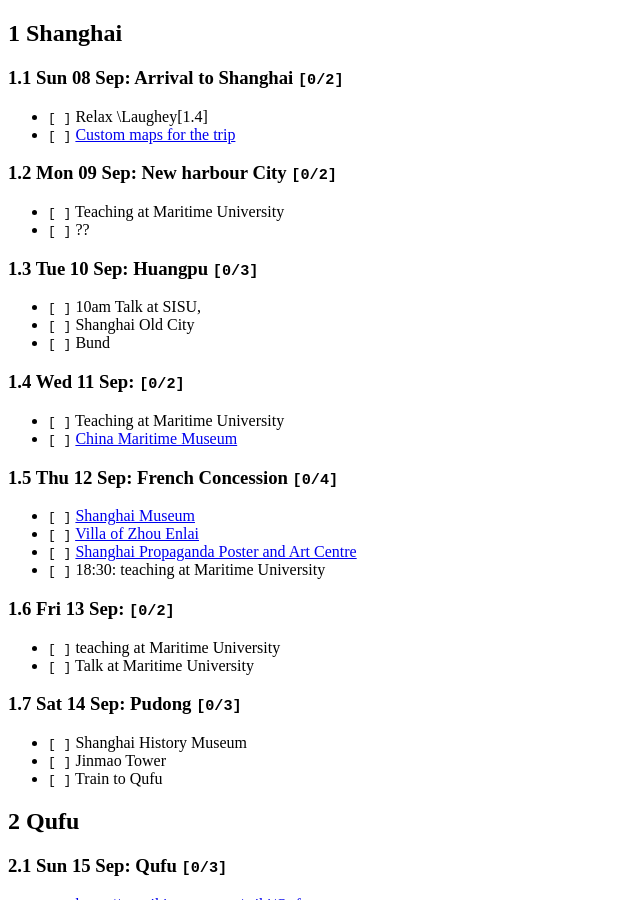
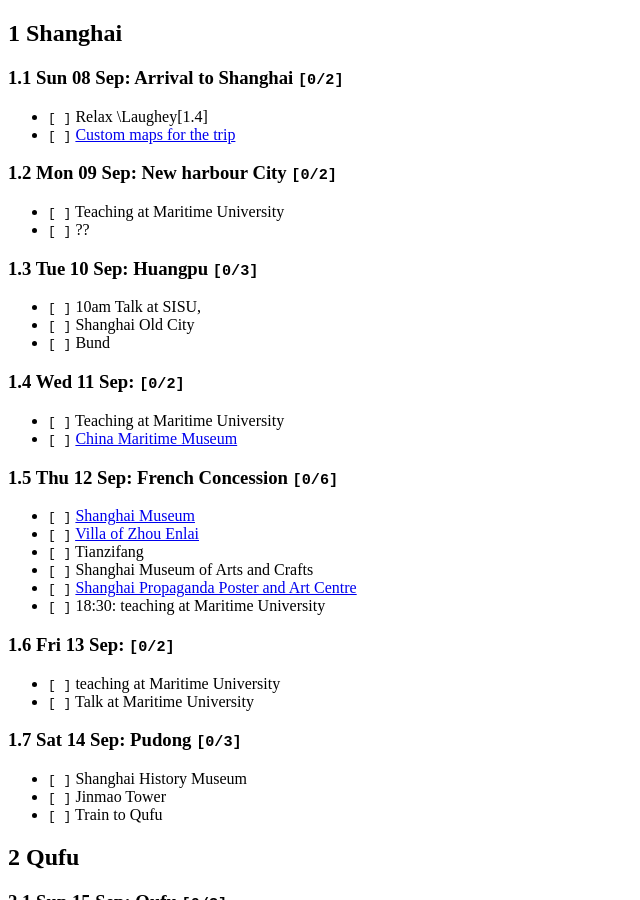
Before and after one commit to ssharoff/ssharoff.github.io, a Jekyll site: the page travel/shanghai-plans.html, which Jekyll copies as it is, in a window 1280 px wide and 900 px high. Shown: the whole window, without its empty margins (0-640 px from the left). Built offline with Jekyll 4.4.1, drawn with Linux system fonts in a browser that asks for light colours; some of the changed text lies outside the part shown.

Commit message:
French concession

```diff
--- a/travel/shanghai-plans.html
+++ b/travel/shanghai-plans.html
@@ -3,7 +3,7 @@
 "http://www.w3.org/TR/xhtml1/DTD/xhtml1-strict.dtd">
 <html xmlns="http://www.w3.org/1999/xhtml" lang="en" xml:lang="en">
 <head>
-<!-- 2024-08-31 Sat 16:49 -->
+<!-- 2024-08-31 Sat 20:14 -->
 <meta http-equiv="Content-Type" content="text/html;charset=utf-8" />
 <meta name="viewport" content="width=device-width, initial-scale=1" />
 <title>&lrm;</title>
@@ -264,12 +264,12 @@
 <body>
 <div id="content">
 
-<div id="outline-container-orgdeef89e" class="outline-2">
-<h2 id="orgdeef89e"><span class="section-number-2">1</span> Shanghai</h2>
+<div id="outline-container-org7b36609" class="outline-2">
+<h2 id="org7b36609"><span class="section-number-2">1</span> Shanghai</h2>
 <div class="outline-text-2" id="text-1">
 </div>
-<div id="outline-container-org5362536" class="outline-3">
-<h3 id="org5362536"><span class="section-number-3">1.1</span> Sun 08 Sep: Arrival to Shanghai <code>[0/2]</code></h3>
+<div id="outline-container-org598f40e" class="outline-3">
+<h3 id="org598f40e"><span class="section-number-3">1.1</span> Sun 08 Sep: Arrival to Shanghai <code>[0/2]</code></h3>
 <div class="outline-text-3" id="text-1-1">
 <ul class="org-ul">
 <li class="off"><code>[&#xa0;]</code> Relax \Laughey[1.4]</li>
@@ -279,8 +279,8 @@
 </div>
 
 
-<div id="outline-container-orga49d4f0" class="outline-3">
-<h3 id="orga49d4f0"><span class="section-number-3">1.2</span> Mon 09 Sep: New harbour City <code>[0/2]</code></h3>
+<div id="outline-container-org25b8a54" class="outline-3">
+<h3 id="org25b8a54"><span class="section-number-3">1.2</span> Mon 09 Sep: New harbour City <code>[0/2]</code></h3>
 <div class="outline-text-3" id="text-1-2">
 <ul class="org-ul">
 <li class="off"><code>[&#xa0;]</code> Teaching at Maritime University</li>
@@ -289,8 +289,8 @@
 </div>
 </div>
 
-<div id="outline-container-org5d1aa5a" class="outline-3">
-<h3 id="org5d1aa5a"><span class="section-number-3">1.3</span> Tue 10 Sep: Huangpu <code>[0/3]</code></h3>
+<div id="outline-container-org9528d87" class="outline-3">
+<h3 id="org9528d87"><span class="section-number-3">1.3</span> Tue 10 Sep: Huangpu <code>[0/3]</code></h3>
 <div class="outline-text-3" id="text-1-3">
 <ul class="org-ul">
 <li class="off"><code>[&#xa0;]</code> 10am Talk at SISU,</li>
@@ -300,8 +300,8 @@
 </div>
 </div>
 
-<div id="outline-container-orgdb43c03" class="outline-3">
-<h3 id="orgdb43c03"><span class="section-number-3">1.4</span> Wed 11 Sep:  <code>[0/2]</code></h3>
+<div id="outline-container-org0119c04" class="outline-3">
+<h3 id="org0119c04"><span class="section-number-3">1.4</span> Wed 11 Sep:  <code>[0/2]</code></h3>
 <div class="outline-text-3" id="text-1-4">
 <ul class="org-ul">
 <li class="off"><code>[&#xa0;]</code> Teaching at Maritime University</li>
@@ -310,20 +310,22 @@
 </div>
 </div>
 
-<div id="outline-container-orga5691cf" class="outline-3">
-<h3 id="orga5691cf"><span class="section-number-3">1.5</span> Thu 12 Sep: French Concession <code>[0/4]</code></h3>
+<div id="outline-container-org1faaec4" class="outline-3">
+<h3 id="org1faaec4"><span class="section-number-3">1.5</span> Thu 12 Sep: French Concession <code>[0/6]</code></h3>
 <div class="outline-text-3" id="text-1-5">
 <ul class="org-ul">
 <li class="off"><code>[&#xa0;]</code> <a href="http://www.shanghaimuseum.net/museum/frontend/en/index.action">Shanghai Museum</a></li>
 <li class="off"><code>[&#xa0;]</code> <a href="https://en.wikipedia.org/wiki/Former_Residence_of_Zhou_Enlai_(Shanghai)">Villa of Zhou Enlai</a></li>
+<li class="off"><code>[&#xa0;]</code> Tianzifang</li>
+<li class="off"><code>[&#xa0;]</code> Shanghai Museum of Arts and Crafts</li>
 <li class="off"><code>[&#xa0;]</code> <a href="http://www.shanghaipropagandaart.com/home.asp?class=beautifuf_book">Shanghai Propaganda Poster and Art Centre</a></li>
 <li class="off"><code>[&#xa0;]</code> 18:30: teaching at Maritime University</li>
 </ul>
 </div>
 </div>
 
-<div id="outline-container-org938787c" class="outline-3">
-<h3 id="org938787c"><span class="section-number-3">1.6</span> Fri 13 Sep:  <code>[0/2]</code></h3>
+<div id="outline-container-org0212e0a" class="outline-3">
+<h3 id="org0212e0a"><span class="section-number-3">1.6</span> Fri 13 Sep:  <code>[0/2]</code></h3>
 <div class="outline-text-3" id="text-1-6">
 <ul class="org-ul">
 <li class="off"><code>[&#xa0;]</code> teaching at Maritime University</li>
@@ -332,8 +334,8 @@
 </div>
 </div>
 
-<div id="outline-container-org834e329" class="outline-3">
-<h3 id="org834e329"><span class="section-number-3">1.7</span> Sat 14 Sep: Pudong <code>[0/3]</code></h3>
+<div id="outline-container-orgfafd2b4" class="outline-3">
+<h3 id="orgfafd2b4"><span class="section-number-3">1.7</span> Sat 14 Sep: Pudong <code>[0/3]</code></h3>
 <div class="outline-text-3" id="text-1-7">
 <ul class="org-ul">
 <li class="off"><code>[&#xa0;]</code> Shanghai History Museum</li>
@@ -344,12 +346,12 @@
 </div>
 </div>
 
-<div id="outline-container-org32460c6" class="outline-2">
-<h2 id="org32460c6"><span class="section-number-2">2</span> Qufu</h2>
+<div id="outline-container-org6cda7e7" class="outline-2">
+<h2 id="org6cda7e7"><span class="section-number-2">2</span> Qufu</h2>
 <div class="outline-text-2" id="text-2">
 </div>
-<div id="outline-container-org2c33648" class="outline-3">
-<h3 id="org2c33648"><span class="section-number-3">2.1</span> Sun 15 Sep: Qufu <code>[0/3]</code></h3>
+<div id="outline-container-orgde10128" class="outline-3">
+<h3 id="orgde10128"><span class="section-number-3">2.1</span> Sun 15 Sep: Qufu <code>[0/3]</code></h3>
 <div class="outline-text-3" id="text-2-1">
 <ul class="org-ul">
 <li class="off"><code>[&#xa0;]</code> <a href="https://en.wikivoyage.org/wiki/Qufu">https://en.wikivoyage.org/wiki/Qufu</a></li>
@@ -359,8 +361,8 @@
 </div>
 </div>
 
-<div id="outline-container-org3dc9886" class="outline-3">
-<h3 id="org3dc9886"><span class="section-number-3">2.2</span> Mon 16 Sep: Beijing Downtown <code>[0/2]</code></h3>
+<div id="outline-container-orgba1f684" class="outline-3">
+<h3 id="orgba1f684"><span class="section-number-3">2.2</span> Mon 16 Sep: Beijing Downtown <code>[0/2]</code></h3>
 <div class="outline-text-3" id="text-2-2">
 <ul class="org-ul">
 <li class="off"><code>[&#xa0;]</code> Train Qufu to Beijing</li>
@@ -369,8 +371,8 @@
 </div>
 </div>
 
-<div id="outline-container-orged1bd16" class="outline-3">
-<h3 id="orged1bd16"><span class="section-number-3">2.3</span> Tue 17 Sep: Beijing East <code>[0/3]</code></h3>
+<div id="outline-container-org2ddd9f5" class="outline-3">
+<h3 id="org2ddd9f5"><span class="section-number-3">2.3</span> Tue 17 Sep: Beijing East <code>[0/3]</code></h3>
 <div class="outline-text-3" id="text-2-3">
 <ul class="org-ul">
 <li class="off"><code>[&#xa0;]</code> National Museum of China</li>
@@ -380,8 +382,8 @@
 </div>
 </div>
 
-<div id="outline-container-org62172f7" class="outline-3">
-<h3 id="org62172f7"><span class="section-number-3">2.4</span> Wed 18 Sep: Beijing West <code>[0/2]</code></h3>
+<div id="outline-container-orgfb0b91c" class="outline-3">
+<h3 id="orgfb0b91c"><span class="section-number-3">2.4</span> Wed 18 Sep: Beijing West <code>[0/2]</code></h3>
 <div class="outline-text-3" id="text-2-4">
 <ul class="org-ul">
 <li class="off"><code>[&#xa0;]</code> Capital Museum</li>
@@ -390,8 +392,8 @@
 </div>
 </div>
 
-<div id="outline-container-orgfb4115f" class="outline-3">
-<h3 id="orgfb4115f"><span class="section-number-3">2.5</span> Thu 19 Sep: Beijing <code>[0/1]</code></h3>
+<div id="outline-container-org5c75066" class="outline-3">
+<h3 id="org5c75066"><span class="section-number-3">2.5</span> Thu 19 Sep: Beijing <code>[0/1]</code></h3>
 <div class="outline-text-3" id="text-2-5">
 <ul class="org-ul">
 <li class="off"><code>[&#xa0;]</code> Summer Palace</li>
@@ -400,12 +402,12 @@
 </div>
 </div>
 
-<div id="outline-container-org2c0d375" class="outline-2">
-<h2 id="org2c0d375"><span class="section-number-2">3</span> Shanghai</h2>
+<div id="outline-container-org330ac6c" class="outline-2">
+<h2 id="org330ac6c"><span class="section-number-2">3</span> Shanghai</h2>
 <div class="outline-text-2" id="text-3">
 </div>
-<div id="outline-container-orgee74831" class="outline-3">
-<h3 id="orgee74831"><span class="section-number-3">3.1</span> Fri 20 Sep: Suzhou <code>[0/2]</code></h3>
+<div id="outline-container-orgf887f92" class="outline-3">
+<h3 id="orgf887f92"><span class="section-number-3">3.1</span> Fri 20 Sep: Suzhou <code>[0/2]</code></h3>
 <div class="outline-text-3" id="text-3-1">
 <ul class="org-ul">
 <li class="off"><code>[&#xa0;]</code> Train Beijing to Suzhou</li>
@@ -414,8 +416,8 @@
 </div>
 </div>
 
-<div id="outline-container-org6106c71" class="outline-3">
-<h3 id="org6106c71"><span class="section-number-3">3.2</span> Sat 21 Sep: Suzhou <code>[0/6]</code></h3>
+<div id="outline-container-orgdcf689d" class="outline-3">
+<h3 id="orgdcf689d"><span class="section-number-3">3.2</span> Sat 21 Sep: Suzhou <code>[0/6]</code></h3>
 <div class="outline-text-3" id="text-3-2">
 <ul class="org-ul">
 <li class="off"><code>[&#xa0;]</code> <a href="http://www.szmuseum.com/">Suzhou Museum</a></li>
@@ -429,12 +431,12 @@
 </div>
 </div>
 
-<div id="outline-container-orgb93926e" class="outline-2">
-<h2 id="orgb93926e"><span class="section-number-2">4</span> Food</h2>
+<div id="outline-container-orgbf77d85" class="outline-2">
+<h2 id="orgbf77d85"><span class="section-number-2">4</span> Food</h2>
 <div class="outline-text-2" id="text-4">
 </div>
-<div id="outline-container-orgd103655" class="outline-3">
-<h3 id="orgd103655"><span class="section-number-3">4.1</span> \ZH{上海菜} <code>[0/3]</code></h3>
+<div id="outline-container-orgb6b6212" class="outline-3">
+<h3 id="orgb6b6212"><span class="section-number-3">4.1</span> \ZH{上海菜} <code>[0/3]</code></h3>
 <div class="outline-text-3" id="text-4-1">
 <ul class="org-ul">
 <li class="off"><code>[&#xa0;]</code> Xiǎolóngbāo \ZH{小笼包} dumplings</li>
@@ -444,8 +446,8 @@
 </div>
 </div>
 
-<div id="outline-container-org6ea9927" class="outline-3">
-<h3 id="org6ea9927"><span class="section-number-3">4.2</span> \ZH{北京菜} <code>[0/5]</code></h3>
+<div id="outline-container-orga100b91" class="outline-3">
+<h3 id="orga100b91"><span class="section-number-3">4.2</span> \ZH{北京菜} <code>[0/5]</code></h3>
 <div class="outline-text-3" id="text-4-2">
 <ul class="org-ul">
 <li class="off"><code>[&#xa0;]</code> home-style noodles and baozi,</li>
@@ -459,7 +461,7 @@
 </div>
 </div>
 <div id="postamble" class="status">
-<p class="date">Created: 2024-08-31 Sat 16:49</p>
+<p class="date">Created: 2024-08-31 Sat 20:14</p>
 <p class="validation"><a href="http://validator.w3.org/check?uri=referer">Validate</a></p>
 </div>
 </body>
--- a/travel/shanghai-plans.org
+++ b/travel/shanghai-plans.org
@@ -30,6 +30,8 @@
 ** Thu 12 Sep: French Concession [0/4]
  + [ ] [[http://www.shanghaimuseum.net/museum/frontend/en/index.action][Shanghai Museum]]
  + [ ] [[https://en.wikipedia.org/wiki/Former_Residence_of_Zhou_Enlai_(Shanghai)][Villa of Zhou Enlai]]
+ + [ ] Tianzifang
+ + [ ] Shanghai Museum of Arts and Crafts
  + [ ] [[http://www.shanghaipropagandaart.com/home.asp?class=beautifuf_book][Shanghai Propaganda Poster and Art Centre]]
  + [ ] 18:30: teaching at Maritime University
 
```
Also changed, not shown: 1 other file.
